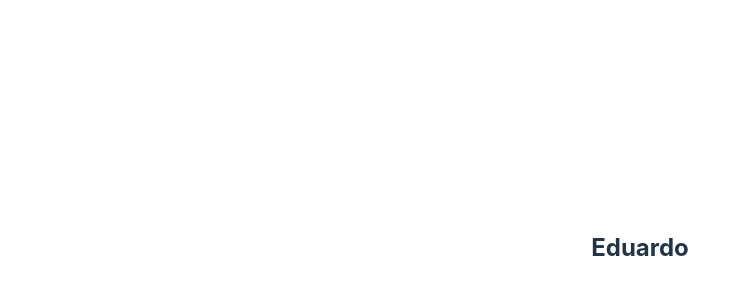
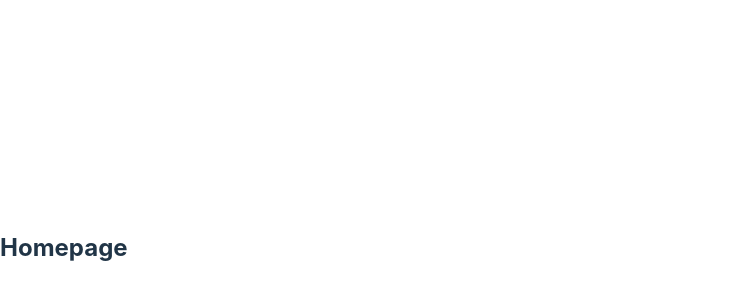
Before and after one commit to JhonnyRubioG/bootcamp-react-project, a React (Vite) app: page / in a window 1280 px wide. Shown: the part 152-452 px from the top of the page, without its empty margins (0-750 px from the left). Built offline with nearby package versions, Linux system fonts and the light colour scheme.

Commit message:
Se crea rutas

```diff
--- a/package.json
+++ b/package.json
@@ -11,7 +11,8 @@
   },
   "dependencies": {
     "react": "^18.2.0",
-    "react-dom": "^18.2.0"
+    "react-dom": "^18.2.0",
+    "react-router-dom": "^6.22.3"
   },
   "devDependencies": {
     "@types/react": "^18.2.64",
--- a/src/main.tsx
+++ b/src/main.tsx
@@ -3,8 +3,10 @@ import ReactDOM from 'react-dom/client'
 import App from './App.tsx'
 import './index.css'
 
+import Router from './routes';
+
 ReactDOM.createRoot(document.getElementById('root')!).render(
   <React.StrictMode>
-    <App />
+    <Router />
   </React.StrictMode>,
 )
--- /dev/null
+++ b/src/routes/index.tsx
@@ -0,0 +1,26 @@
+import { createBrowserRouter, RouterProvider } from "react-router-dom";
+import Homepage from "../views/Homepage";
+import About from "../views/About";
+import Contact from "../views/Contact";
+
+const routes = createBrowserRouter([
+    {
+        path: '/',
+        element: <Homepage />
+
+    },
+    {
+        path: '/about',
+        element: <About />
+
+    },
+    {
+        path: '/contact',
+        element: <Contact />
+
+    }
+]);
+
+const Route = () => <RouterProvider router={routes} />;
+
+export default Route;
--- /dev/null
+++ b/src/views/About/index.tsx
@@ -0,0 +1,9 @@
+const About = () => {
+    return (
+        <div>
+            <h2>About</h2>
+        </div>
+    );
+};
+
+export default About;
--- /dev/null
+++ b/src/views/Contact/index.tsx
@@ -0,0 +1,9 @@
+const Contact = () => {
+    return (
+        <div>
+            <h2>Contact</h2>
+        </div>
+    );
+};
+
+export default Contact;
--- /dev/null
+++ b/src/views/Homepage/index.tsx
@@ -0,0 +1,9 @@
+const Homepage = () => {
+    return (
+        <div>
+            <h2>Homepage</h2>
+        </div>
+    )
+};
+
+export default Homepage;
```
Also changed, not shown: 1 other file (tests, documents, lock files or other folders).
